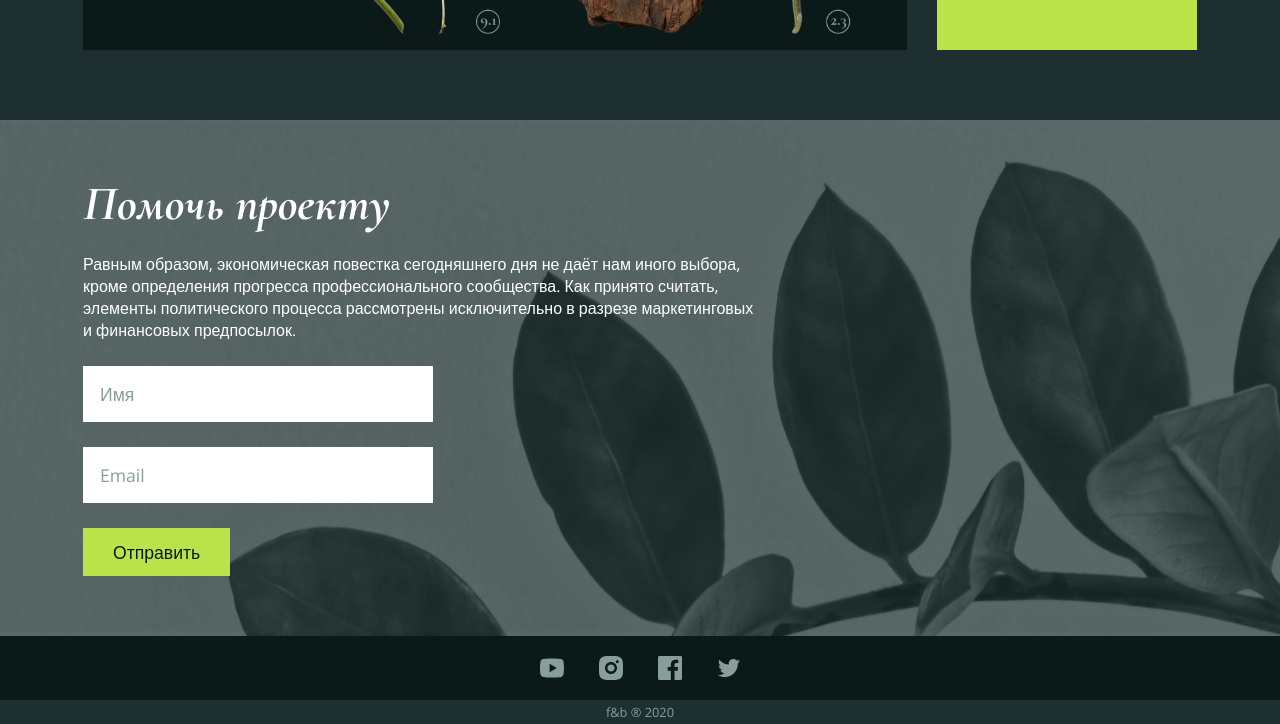
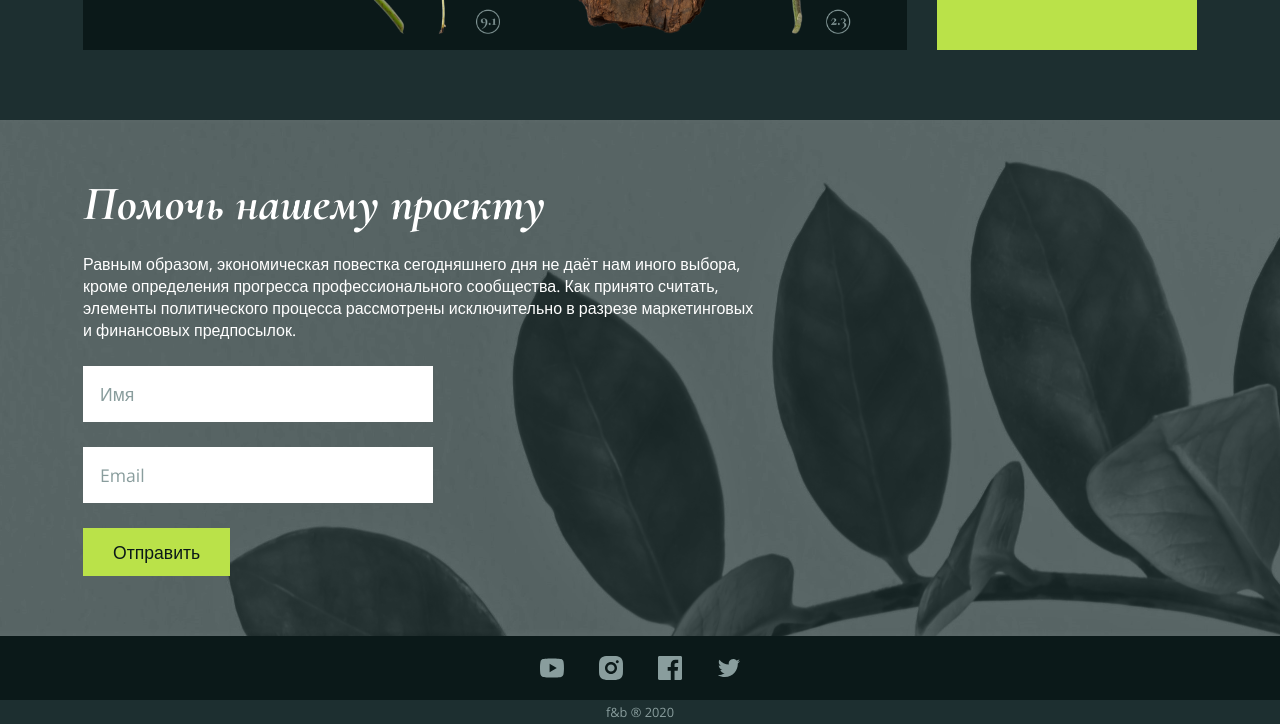
Before and after one commit to FoxDek/f-and-b-study, a plain HTML site: page index.html in a window 1280 px wide. Shown: the part 1710-2434 px from the top of the page. Drawn offline with nearby package versions, Linux system fonts and the light colour scheme.

Commit message:
changed form-title

```diff
--- a/index.html
+++ b/index.html
@@ -218,7 +218,7 @@
         <div class="help-form-filter">
 
           <div class="help-form__content container">
-            <h1 class="help-form-title">Помочь проекту</h1>
+            <h1 class="help-form-title">Помочь нашему проекту</h1>
             <p class="help-form-desc">Равным образом, экономическая повестка сегодняшнего дня не&nbsp;даёт нам иного выбора, кроме определения прогресса профессионального сообщества. Как принято считать, элементы политического процесса рассмотрены исключительно в&nbsp;разрезе маркетинговых и&nbsp;финансовых предпосылок.</p>
             <input type="text" name="" id="" class="help-form-textinput" placeholder="Имя">
             <input type="email" name="" id="" class="help-form-emailinput" placeholder="Email">
```
